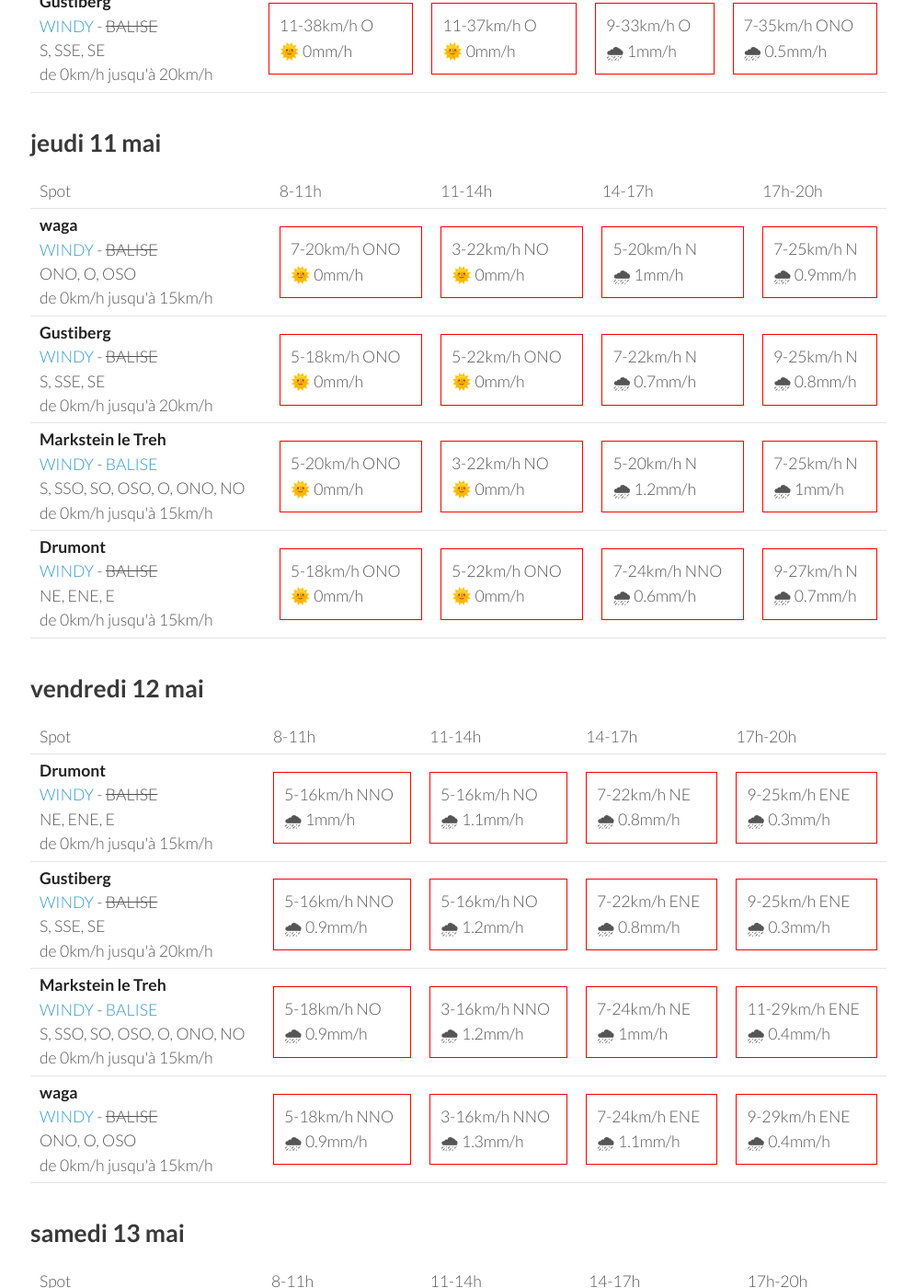
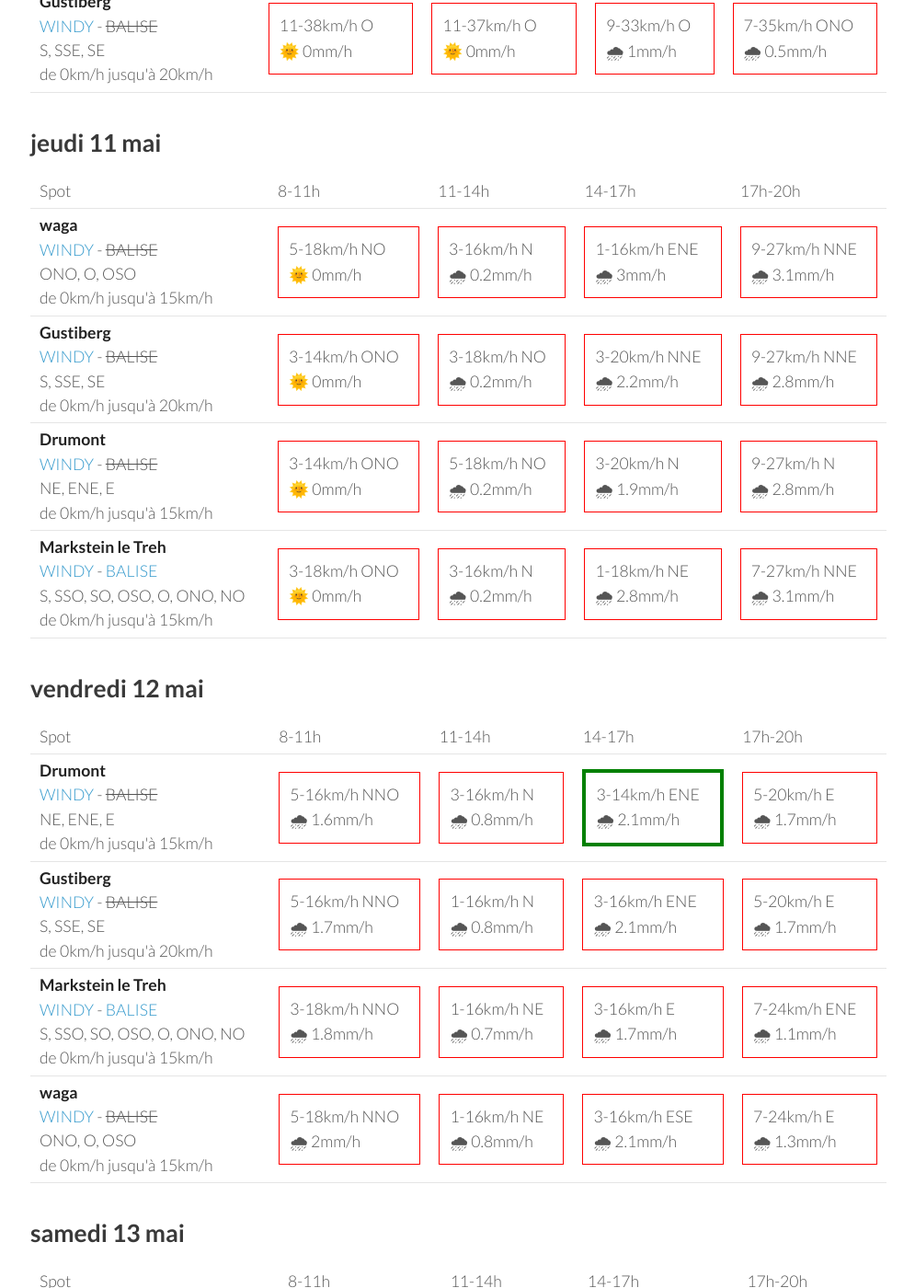
Before and after one commit to parapente-dans-le-nord/parapente-dans-le-nord.github.io, a Jekyll site: the page built from vosges.markdown, in a window 1280 px wide and 1400 px high, scrolled down 1325 px. Shown: the whole window at 92% size, without its empty margins (25-1020 px from the left). Built offline with Jekyll 4.4.1, drawn with Linux system fonts in a browser that asks for light colours; some of the changed text lies outside the part shown.

Commit message:
update index.markdown

```diff
--- a/vosges.markdown
+++ b/vosges.markdown
@@ -136,40 +136,40 @@ page mise à jour le mardi 09 mai 06:16
 <tr>
         <td><strong>waga</strong><br><a href="https://windy.com/47.903/6.996?47.900,6.983,15">WINDY</a> - <span class="no-balise"> BALISE </span><br> <span class="vent-favorable">ONO, O, OSO</span><br><span class="force-vent">de 0km/h jusqu'à 15km/h</span> </td>
 
-            <td><div class="not-flyable"><p>7-20km/h ONO</p><p>🌞 0mm/h</p></div></td>
-            <td><div class="not-flyable"><p>3-22km/h NO</p><p>🌞 0mm/h</p></div></td>
-            <td><div class="not-flyable"><p>5-20km/h N</p><p>🌧 1mm/h</p></div></td>
-            <td><div class="not-flyable"><p>7-25km/h N</p><p>🌧 0.9mm/h</p></div></td>
+            <td><div class="not-flyable"><p>5-18km/h NO</p><p>🌞 0mm/h</p></div></td>
+            <td><div class="not-flyable"><p>3-16km/h N</p><p>🌧 0.2mm/h</p></div></td>
+            <td><div class="not-flyable"><p>1-16km/h ENE</p><p>🌧 3mm/h</p></div></td>
+            <td><div class="not-flyable"><p>9-27km/h NNE</p><p>🌧 3.1mm/h</p></div></td>
 
 
     </tr>
 <tr>
         <td><strong>Gustiberg</strong><br><a href="https://windy.com/47.894/6.934?47.891,6.934,15,m:eYYagmI">WINDY</a> - <span class="no-balise"> BALISE </span><br> <span class="vent-favorable">S, SSE, SE</span><br><span class="force-vent">de 0km/h jusqu'à 20km/h</span> </td>
 
-            <td><div class="not-flyable"><p>5-18km/h ONO</p><p>🌞 0mm/h</p></div></td>
-            <td><div class="not-flyable"><p>5-22km/h ONO</p><p>🌞 0mm/h</p></div></td>
-            <td><div class="not-flyable"><p>7-22km/h N</p><p>🌧 0.7mm/h</p></div></td>
-            <td><div class="not-flyable"><p>9-25km/h N</p><p>🌧 0.8mm/h</p></div></td>
+            <td><div class="not-flyable"><p>3-14km/h ONO</p><p>🌞 0mm/h</p></div></td>
+            <td><div class="not-flyable"><p>3-18km/h NO</p><p>🌧 0.2mm/h</p></div></td>
+            <td><div class="not-flyable"><p>3-20km/h NNE</p><p>🌧 2.2mm/h</p></div></td>
+            <td><div class="not-flyable"><p>9-27km/h NNE</p><p>🌧 2.8mm/h</p></div></td>
+
+
+    </tr>
+<tr>
+        <td><strong>Drumont</strong><br><a href="https://windy.com/47.898/6.919?47.687,6.919,9,m:eYYagmG">WINDY</a> - <span class="no-balise"> BALISE </span><br> <span class="vent-favorable">NE, ENE, E</span><br><span class="force-vent">de 0km/h jusqu'à 15km/h</span> </td>
+
+            <td><div class="not-flyable"><p>3-14km/h ONO</p><p>🌞 0mm/h</p></div></td>
+            <td><div class="not-flyable"><p>5-18km/h NO</p><p>🌧 0.2mm/h</p></div></td>
+            <td><div class="not-flyable"><p>3-20km/h N</p><p>🌧 1.9mm/h</p></div></td>
+            <td><div class="not-flyable"><p>9-27km/h N</p><p>🌧 2.8mm/h</p></div></td>
 
 
     </tr>
 <tr>
         <td><strong>Markstein le Treh</strong><br><a href="https://windy.com/47.926/7.012?47.505,7.012,8,m:eY1agmQ">WINDY</a> - <span class=""><a href="http://www.balisemeteo.com/balise.php?idBalise=136">BALISE</a> </span><br> <span class="vent-favorable">S, SSO, SO, OSO, O, ONO, NO</span><br><span class="force-vent">de 0km/h jusqu'à 15km/h</span> </td>
 
-            <td><div class="not-flyable"><p>5-20km/h ONO</p><p>🌞 0mm/h</p></div></td>
-            <td><div class="not-flyable"><p>3-22km/h NO</p><p>🌞 0mm/h</p></div></td>
-            <td><div class="not-flyable"><p>5-20km/h N</p><p>🌧 1.2mm/h</p></div></td>
-            <td><div class="not-flyable"><p>7-25km/h N</p><p>🌧 1mm/h</p></div></td>
-
-
-    </tr>
-<tr>
-        <td><strong>Drumont</strong><br><a href="https://windy.com/47.898/6.919?47.687,6.919,9,m:eYYagmG">WINDY</a> - <span class="no-balise"> BALISE </span><br> <span class="vent-favorable">NE, ENE, E</span><br><span class="force-vent">de 0km/h jusqu'à 15km/h</span> </td>
-
-            <td><div class="not-flyable"><p>5-18km/h ONO</p><p>🌞 0mm/h</p></div></td>
-            <td><div class="not-flyable"><p>5-22km/h ONO</p><p>🌞 0mm/h</p></div></td>
-            <td><div class="not-flyable"><p>7-24km/h NNO</p><p>🌧 0.6mm/h</p></div></td>
-            <td><div class="not-flyable"><p>9-27km/h N</p><p>🌧 0.7mm/h</p></div></td>
+            <td><div class="not-flyable"><p>3-18km/h ONO</p><p>🌞 0mm/h</p></div></td>
+            <td><div class="not-flyable"><p>3-16km/h N</p><p>🌧 0.2mm/h</p></div></td>
+            <td><div class="not-flyable"><p>1-18km/h NE</p><p>🌧 2.8mm/h</p></div></td>
+            <td><div class="not-flyable"><p>7-27km/h NNE</p><p>🌧 3.1mm/h</p></div></td>
 
 
     </tr>
@@ -192,40 +192,40 @@ page mise à jour le mardi 09 mai 06:16
 <tr>
         <td><strong>Drumont</strong><br><a href="https://windy.com/47.898/6.919?47.687,6.919,9,m:eYYagmG">WINDY</a> - <span class="no-balise"> BALISE </span><br> <span class="vent-favorable">NE, ENE, E</span><br><span class="force-vent">de 0km/h jusqu'à 15km/h</span> </td>
 
-            <td><div class="not-flyable"><p>5-16km/h NNO</p><p>🌧 1mm/h</p></div></td>
-            <td><div class="not-flyable"><p>5-16km/h NO</p><p>🌧 1.1mm/h</p></div></td>
-            <td><div class="not-flyable"><p>7-22km/h NE</p><p>🌧 0.8mm/h</p></div></td>
-            <td><div class="not-flyable"><p>9-25km/h ENE</p><p>🌧 0.3mm/h</p></div></td>
+            <td><div class="not-flyable"><p>5-16km/h NNO</p><p>🌧 1.6mm/h</p></div></td>
+            <td><div class="not-flyable"><p>3-16km/h N</p><p>🌧 0.8mm/h</p></div></td>
+            <td><div class="flyable"><p>3-14km/h ENE</p><p>🌧 2.1mm/h</p></div></td>
+            <td><div class="not-flyable"><p>5-20km/h E</p><p>🌧 1.7mm/h</p></div></td>
 
 
     </tr>
 <tr>
         <td><strong>Gustiberg</strong><br><a href="https://windy.com/47.894/6.934?47.891,6.934,15,m:eYYagmI">WINDY</a> - <span class="no-balise"> BALISE </span><br> <span class="vent-favorable">S, SSE, SE</span><br><span class="force-vent">de 0km/h jusqu'à 20km/h</span> </td>
 
-            <td><div class="not-flyable"><p>5-16km/h NNO</p><p>🌧 0.9mm/h</p></div></td>
-            <td><div class="not-flyable"><p>5-16km/h NO</p><p>🌧 1.2mm/h</p></div></td>
-            <td><div class="not-flyable"><p>7-22km/h ENE</p><p>🌧 0.8mm/h</p></div></td>
-            <td><div class="not-flyable"><p>9-25km/h ENE</p><p>🌧 0.3mm/h</p></div></td>
+            <td><div class="not-flyable"><p>5-16km/h NNO</p><p>🌧 1.7mm/h</p></div></td>
+            <td><div class="not-flyable"><p>1-16km/h N</p><p>🌧 0.8mm/h</p></div></td>
+            <td><div class="not-flyable"><p>3-16km/h ENE</p><p>🌧 2.1mm/h</p></div></td>
+            <td><div class="not-flyable"><p>5-20km/h E</p><p>🌧 1.7mm/h</p></div></td>
 
 
     </tr>
 <tr>
         <td><strong>Markstein le Treh</strong><br><a href="https://windy.com/47.926/7.012?47.505,7.012,8,m:eY1agmQ">WINDY</a> - <span class=""><a href="http://www.balisemeteo.com/balise.php?idBalise=136">BALISE</a> </span><br> <span class="vent-favorable">S, SSO, SO, OSO, O, ONO, NO</span><br><span class="force-vent">de 0km/h jusqu'à 15km/h</span> </td>
 
-            <td><div class="not-flyable"><p>5-18km/h NO</p><p>🌧 0.9mm/h</p></div></td>
-            <td><div class="not-flyable"><p>3-16km/h NNO</p><p>🌧 1.2mm/h</p></div></td>
-            <td><div class="not-flyable"><p>7-24km/h NE</p><p>🌧 1mm/h</p></div></td>
-            <td><div class="not-flyable"><p>11-29km/h ENE</p><p>🌧 0.4mm/h</p></div></td>
+            <td><div class="not-flyable"><p>3-18km/h NNO</p><p>🌧 1.8mm/h</p></div></td>
+            <td><div class="not-flyable"><p>1-16km/h NE</p><p>🌧 0.7mm/h</p></div></td>
+            <td><div class="not-flyable"><p>3-16km/h E</p><p>🌧 1.7mm/h</p></div></td>
+            <td><div class="not-flyable"><p>7-24km/h ENE</p><p>🌧 1.1mm/h</p></div></td>
 
 
     </tr>
 <tr>
         <td><strong>waga</strong><br><a href="https://windy.com/47.903/6.996?47.900,6.983,15">WINDY</a> - <span class="no-balise"> BALISE </span><br> <span class="vent-favorable">ONO, O, OSO</span><br><span class="force-vent">de 0km/h jusqu'à 15km/h</span> </td>
 
-            <td><div class="not-flyable"><p>5-18km/h NNO</p><p>🌧 0.9mm/h</p></div></td>
-            <td><div class="not-flyable"><p>3-16km/h NNO</p><p>🌧 1.3mm/h</p></div></td>
-            <td><div class="not-flyable"><p>7-24km/h ENE</p><p>🌧 1.1mm/h</p></div></td>
-            <td><div class="not-flyable"><p>9-29km/h ENE</p><p>🌧 0.4mm/h</p></div></td>
+            <td><div class="not-flyable"><p>5-18km/h NNO</p><p>🌧 2mm/h</p></div></td>
+            <td><div class="not-flyable"><p>1-16km/h NE</p><p>🌧 0.8mm/h</p></div></td>
+            <td><div class="not-flyable"><p>3-16km/h ESE</p><p>🌧 2.1mm/h</p></div></td>
+            <td><div class="not-flyable"><p>7-24km/h E</p><p>🌧 1.3mm/h</p></div></td>
 
 
     </tr>
@@ -248,40 +248,40 @@ page mise à jour le mardi 09 mai 06:16
 <tr>
         <td><strong>Drumont</strong><br><a href="https://windy.com/47.898/6.919?47.687,6.919,9,m:eYYagmG">WINDY</a> - <span class="no-balise"> BALISE </span><br> <span class="vent-favorable">NE, ENE, E</span><br><span class="force-vent">de 0km/h jusqu'à 15km/h</span> </td>
 
-            <td><div class="not-flyable"><p>11-27km/h ENE</p><p>🌞 0mm/h</p></div></td>
-            <td><div class="not-flyable"><p>14-37km/h ENE</p><p>🌞 0mm/h</p></div></td>
-            <td><div class="not-flyable"><p>16-48km/h ENE</p><p>🌞 0mm/h</p></div></td>
-            <td><div class="not-flyable"><p>12-42km/h NE</p><p>🌧 0.2mm/h</p></div></td>
+            <td><div class="not-flyable"><p>3-12km/h NNE</p><p>🌞 0mm/h</p></div></td>
+            <td><div class="not-flyable"><p>7-22km/h E</p><p>🌧 1.5mm/h</p></div></td>
+            <td><div class="not-flyable"><p>5-24km/h NE</p><p>🌧 3.6mm/h</p></div></td>
+            <td><div class="not-flyable"><p>9-29km/h NE</p><p>🌧 4mm/h</p></div></td>
 
 
     </tr>
 <tr>
         <td><strong>Gustiberg</strong><br><a href="https://windy.com/47.894/6.934?47.891,6.934,15,m:eYYagmI">WINDY</a> - <span class="no-balise"> BALISE </span><br> <span class="vent-favorable">S, SSE, SE</span><br><span class="force-vent">de 0km/h jusqu'à 20km/h</span> </td>
 
-            <td><div class="not-flyable"><p>11-27km/h ENE</p><p>🌞 0mm/h</p></div></td>
-            <td><div class="not-flyable"><p>14-38km/h ENE</p><p>🌞 0mm/h</p></div></td>
-            <td><div class="not-flyable"><p>16-48km/h ENE</p><p>🌞 0mm/h</p></div></td>
-            <td><div class="not-flyable"><p>12-44km/h NE</p><p>🌧 0.2mm/h</p></div></td>
+            <td><div class="not-flyable"><p>3-12km/h NNE</p><p>🌞 0mm/h</p></div></td>
+            <td><div class="not-flyable"><p>7-22km/h E</p><p>🌧 1.8mm/h</p></div></td>
+            <td><div class="not-flyable"><p>5-25km/h NE</p><p>🌧 3.3mm/h</p></div></td>
+            <td><div class="not-flyable"><p>9-29km/h NE</p><p>🌧 4.1mm/h</p></div></td>
 
 
     </tr>
 <tr>
         <td><strong>Markstein le Treh</strong><br><a href="https://windy.com/47.926/7.012?47.505,7.012,8,m:eY1agmQ">WINDY</a> - <span class=""><a href="http://www.balisemeteo.com/balise.php?idBalise=136">BALISE</a> </span><br> <span class="vent-favorable">S, SSO, SO, OSO, O, ONO, NO</span><br><span class="force-vent">de 0km/h jusqu'à 15km/h</span> </td>
 
-            <td><div class="not-flyable"><p>11-31km/h ENE</p><p>🌞 0mm/h</p></div></td>
-            <td><div class="not-flyable"><p>14-44km/h ENE</p><p>🌞 0mm/h</p></div></td>
-            <td><div class="not-flyable"><p>16-51km/h ENE</p><p>🌞 0mm/h</p></div></td>
-            <td><div class="not-flyable"><p>12-46km/h NE</p><p>🌧 0.2mm/h</p></div></td>
+            <td><div class="not-flyable"><p>3-14km/h NNE</p><p>🌞 0mm/h</p></div></td>
+            <td><div class="not-flyable"><p>9-25km/h E</p><p>🌧 2.4mm/h</p></div></td>
+            <td><div class="not-flyable"><p>7-27km/h NE</p><p>🌧 2.5mm/h</p></div></td>
+            <td><div class="not-flyable"><p>9-31km/h NE</p><p>🌧 3.6mm/h</p></div></td>
 
 
     </tr>
 <tr>
         <td><strong>waga</strong><br><a href="https://windy.com/47.903/6.996?47.900,6.983,15">WINDY</a> - <span class="no-balise"> BALISE </span><br> <span class="vent-favorable">ONO, O, OSO</span><br><span class="force-vent">de 0km/h jusqu'à 15km/h</span> </td>
 
-            <td><div class="not-flyable"><p>11-29km/h ENE</p><p>🌞 0mm/h</p></div></td>
-            <td><div class="not-flyable"><p>14-42km/h ENE</p><p>🌞 0mm/h</p></div></td>
-            <td><div class="not-flyable"><p>16-51km/h ENE</p><p>🌞 0mm/h</p></div></td>
-            <td><div class="not-flyable"><p>12-46km/h NE</p><p>🌧 0.2mm/h</p></div></td>
+            <td><div class="not-flyable"><p>3-14km/h NNE</p><p>🌞 0mm/h</p></div></td>
+            <td><div class="not-flyable"><p>9-25km/h E</p><p>🌧 3mm/h</p></div></td>
+            <td><div class="not-flyable"><p>7-27km/h ENE</p><p>🌧 2.4mm/h</p></div></td>
+            <td><div class="not-flyable"><p>9-31km/h NE</p><p>🌧 3.9mm/h</p></div></td>
 
 
     </tr>
@@ -289,3 +289,59 @@ page mise à jour le mardi 09 mai 06:16
 </tbody>
 </table>
 {:/}
+## dimanche 14 mai
+
+{::nomarkdown}
+<table>
+  <tbody>
+    <tr>
+      <td>Spot</td>
+      <td>8-11h</td>
+      <td>11-14h</td>
+      <td>14-17h</td>
+      <td>17h-20h</td>
+    </tr>
+<tr>
+        <td><strong>Drumont</strong><br><a href="https://windy.com/47.898/6.919?47.687,6.919,9,m:eYYagmG">WINDY</a> - <span class="no-balise"> BALISE </span><br> <span class="vent-favorable">NE, ENE, E</span><br><span class="force-vent">de 0km/h jusqu'à 15km/h</span> </td>
+
+            <td><div class="not-flyable"><p>3-16km/h NE</p><p>🌧 0.4mm/h</p></div></td>
+            <td><div class="not-flyable"><p>3-18km/h ENE</p><p>🌧 0.4mm/h</p></div></td>
+            <td><div class="not-flyable"><p>3-18km/h N</p><p>🌧 4.6mm/h</p></div></td>
+            <td><div class="not-flyable"><p>5-24km/h NNE</p><p>🌧 3mm/h</p></div></td>
+
+
+    </tr>
+<tr>
+        <td><strong>Gustiberg</strong><br><a href="https://windy.com/47.894/6.934?47.891,6.934,15,m:eYYagmI">WINDY</a> - <span class="no-balise"> BALISE </span><br> <span class="vent-favorable">S, SSE, SE</span><br><span class="force-vent">de 0km/h jusqu'à 20km/h</span> </td>
+
+            <td><div class="not-flyable"><p>3-16km/h NE</p><p>🌧 0.5mm/h</p></div></td>
+            <td><div class="not-flyable"><p>3-18km/h ENE</p><p>🌧 0.4mm/h</p></div></td>
+            <td><div class="not-flyable"><p>1-18km/h N</p><p>🌧 4.8mm/h</p></div></td>
+            <td><div class="not-flyable"><p>5-24km/h NNE</p><p>🌧 2.9mm/h</p></div></td>
+
+
+    </tr>
+<tr>
+        <td><strong>Markstein le Treh</strong><br><a href="https://windy.com/47.926/7.012?47.505,7.012,8,m:eY1agmQ">WINDY</a> - <span class=""><a href="http://www.balisemeteo.com/balise.php?idBalise=136">BALISE</a> </span><br> <span class="vent-favorable">S, SSO, SO, OSO, O, ONO, NO</span><br><span class="force-vent">de 0km/h jusqu'à 15km/h</span> </td>
+
+            <td><div class="not-flyable"><p>3-16km/h NNE</p><p>🌧 0.6mm/h</p></div></td>
+            <td><div class="not-flyable"><p>5-22km/h ENE</p><p>🌧 0.4mm/h</p></div></td>
+            <td><div class="not-flyable"><p>3-22km/h NE</p><p>🌧 4.9mm/h</p></div></td>
+            <td><div class="not-flyable"><p>5-25km/h NNE</p><p>🌧 2.4mm/h</p></div></td>
+
+
+    </tr>
+<tr>
+        <td><strong>waga</strong><br><a href="https://windy.com/47.903/6.996?47.900,6.983,15">WINDY</a> - <span class="no-balise"> BALISE </span><br> <span class="vent-favorable">ONO, O, OSO</span><br><span class="force-vent">de 0km/h jusqu'à 15km/h</span> </td>
+
+            <td><div class="not-flyable"><p>3-16km/h NNE</p><p>🌧 0.8mm/h</p></div></td>
+            <td><div class="not-flyable"><p>5-20km/h E</p><p>🌧 0.4mm/h</p></div></td>
+            <td><div class="not-flyable"><p>1-20km/h NE</p><p>🌧 4.9mm/h</p></div></td>
+            <td><div class="not-flyable"><p>5-24km/h NE</p><p>🌧 2.7mm/h</p></div></td>
+
+
+    </tr>
+
+</tbody>
+</table>
+{:/}
```
Also changed, not shown: other parts of vosges.markdown (+1 -1 lines).
